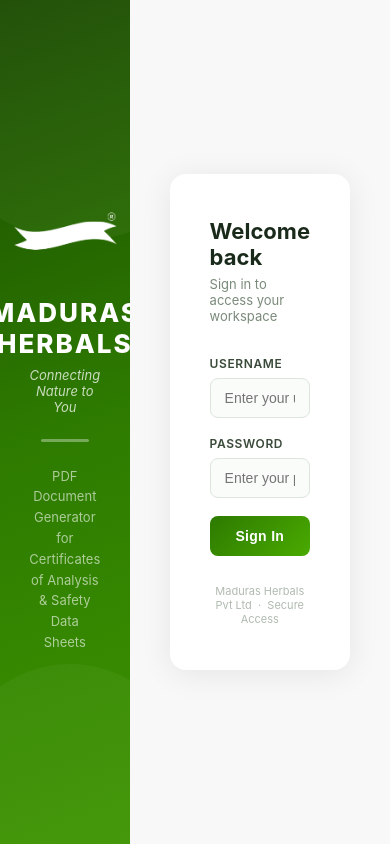
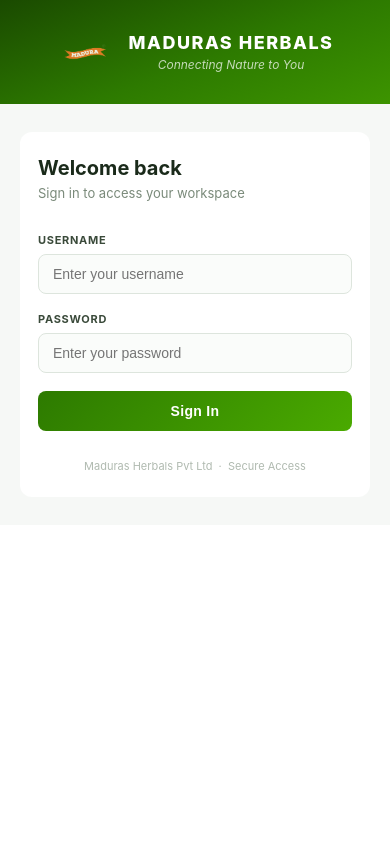
Before and after one commit to developer-projectss/maduras-herbals, a website: page index.html in a window 390 px wide. Drawn offline with Linux system fonts and the light colour scheme.

Commit message:
Responsive UI + logo fix

```diff
--- a/index.html
+++ b/index.html
@@ -9,59 +9,61 @@
 
       html, body {
         height: 100%;
-        overflow: hidden;
         font-family: -apple-system, BlinkMacSystemFont, "Segoe UI", Roboto, sans-serif;
       }
 
       body {
         display: flex;
-        height: 100vh;
+        min-height: 100vh;
+        overflow: hidden;
       }
 
       /* ── Left Panel ── */
       .left-panel {
         width: 42%;
-        background: linear-gradient(160deg, #1a4a00 0%, #2d7a00 50%, #3d9400 100%);
+        background: linear-gradient(160deg, #1a4a00 0%, #2d7a00 55%, #3d9400 100%);
         display: flex;
         flex-direction: column;
         align-items: center;
         justify-content: center;
-        padding: 48px 40px;
+        padding: 48px 36px;
         position: relative;
         overflow: hidden;
+        flex-shrink: 0;
       }
 
       .left-panel::before {
         content: '';
         position: absolute;
-        width: 320px; height: 320px;
+        width: 340px; height: 340px;
         border-radius: 50%;
-        background: rgba(255,255,255,0.04);
-        top: -80px; left: -80px;
+        background: rgba(255,255,255,0.05);
+        top: -100px; left: -100px;
       }
 
       .left-panel::after {
         content: '';
         position: absolute;
-        width: 240px; height: 240px;
+        width: 260px; height: 260px;
         border-radius: 50%;
-        background: rgba(255,255,255,0.04);
-        bottom: -60px; right: -60px;
+        background: rgba(255,255,255,0.05);
+        bottom: -70px; right: -70px;
       }
 
       .brand-logo {
-        width: 140px;
-        margin-bottom: 24px;
-        filter: brightness(0) invert(1);
+        width: 150px;
+        margin-bottom: 22px;
         position: relative;
         z-index: 1;
+        mix-blend-mode: screen;
+        opacity: 0.92;
       }
 
       .brand-name {
-        font-size: 26px;
+        font-size: 24px;
         font-weight: 800;
         color: #fff;
-        letter-spacing: 2px;
+        letter-spacing: 2.5px;
         text-align: center;
         position: relative;
         z-index: 1;
@@ -69,7 +71,7 @@
 
       .brand-tagline {
         font-size: 13px;
-        color: rgba(255,255,255,0.75);
+        color: rgba(255,255,255,0.72);
         font-style: italic;
         margin-top: 8px;
         text-align: center;
@@ -78,21 +80,21 @@
       }
 
       .brand-divider {
-        width: 48px;
+        width: 44px;
         height: 3px;
-        background: rgba(255,255,255,0.35);
+        background: rgba(255,255,255,0.3);
         border-radius: 2px;
-        margin: 24px auto;
+        margin: 22px auto;
         position: relative;
         z-index: 1;
       }
 
       .brand-desc {
         font-size: 13px;
-        color: rgba(255,255,255,0.6);
+        color: rgba(255,255,255,0.58);
         text-align: center;
-        line-height: 1.6;
-        max-width: 240px;
+        line-height: 1.65;
+        max-width: 230px;
         position: relative;
         z-index: 1;
       }
@@ -100,11 +102,12 @@
       /* ── Right Panel ── */
       .right-panel {
         flex: 1;
-        background: #f7f8f7;
+        background: #f6f8f6;
         display: flex;
         align-items: center;
         justify-content: center;
-        padding: 40px;
+        padding: 40px 32px;
+        overflow-y: auto;
       }
 
       .login-card {
@@ -120,7 +123,7 @@
         font-size: 22px;
         font-weight: 700;
         color: #1a2a1a;
-        margin-bottom: 6px;
+        margin-bottom: 5px;
       }
 
       .login-subtitle {
@@ -129,17 +132,15 @@
         margin-bottom: 32px;
       }
 
-      .field {
-        margin-bottom: 18px;
-      }
+      .field { margin-bottom: 18px; }
 
       label {
         display: block;
-        font-size: 12px;
-        font-weight: 600;
+        font-size: 11px;
+        font-weight: 700;
         color: #3a4a3a;
         text-transform: uppercase;
-        letter-spacing: 0.6px;
+        letter-spacing: 0.7px;
         margin-bottom: 7px;
       }
 
@@ -180,9 +181,9 @@
         letter-spacing: 0.3px;
       }
 
-      .btn-login:hover:not(:disabled) { opacity: 0.92; transform: translateY(-1px); }
+      .btn-login:hover:not(:disabled) { opacity: 0.91; transform: translateY(-1px); }
       .btn-login:active:not(:disabled) { transform: translateY(0); }
-      .btn-login:disabled { opacity: 0.55; cursor: not-allowed; }
+      .btn-login:disabled { opacity: 0.5; cursor: not-allowed; }
 
       .spinner {
         width: 15px; height: 15px;
@@ -213,20 +214,68 @@
         color: #b0bab0;
         text-align: center;
       }
+
+      /* ── Mobile Responsive ── */
+      @media (max-width: 768px) {
+        body {
+          flex-direction: column;
+          overflow: auto;
+        }
+
+        .left-panel {
+          width: 100%;
+          padding: 32px 24px;
+          flex-direction: row;
+          justify-content: center;
+          gap: 16px;
+          min-height: auto;
+        }
+
+        .left-panel::before,
+        .left-panel::after { display: none; }
+
+        .brand-logo {
+          width: 56px;
+          margin-bottom: 0;
+        }
+
+        .brand-name { font-size: 18px; letter-spacing: 1.5px; }
+        .brand-tagline { font-size: 12px; margin-top: 4px; }
+        .brand-divider, .brand-desc { display: none; }
+
+        .brand-text { text-align: left; }
+
+        .right-panel {
+          flex: none;
+          padding: 28px 20px;
+          align-items: flex-start;
+        }
+
+        .login-card {
+          padding: 32px 24px;
+          box-shadow: none;
+          border-radius: 12px;
+        }
+      }
+
+      @media (max-width: 400px) {
+        .login-card { padding: 24px 18px; }
+        .login-title { font-size: 20px; }
+      }
     </style>
   </head>
   <body>
 
-    <!-- Left branding panel -->
     <div class="left-panel">
       <img src="./js/templates/logo.png" alt="Maduras Herbals" class="brand-logo" />
-      <div class="brand-name">MADURAS HERBALS</div>
-      <div class="brand-tagline">Connecting Nature to You</div>
-      <div class="brand-divider"></div>
-      <div class="brand-desc">PDF Document Generator for Certificates of Analysis &amp; Safety Data Sheets</div>
+      <div class="brand-text">
+        <div class="brand-name">MADURAS HERBALS</div>
+        <div class="brand-tagline">Connecting Nature to You</div>
+        <div class="brand-divider"></div>
+        <div class="brand-desc">PDF Document Generator for Certificates of Analysis &amp; Safety Data Sheets</div>
+      </div>
     </div>
 
-    <!-- Right login panel -->
     <div class="right-panel">
       <div class="login-card">
         <div class="login-title">Welcome back</div>
```
Also changed, not shown: app.html (+56 -27 lines).
